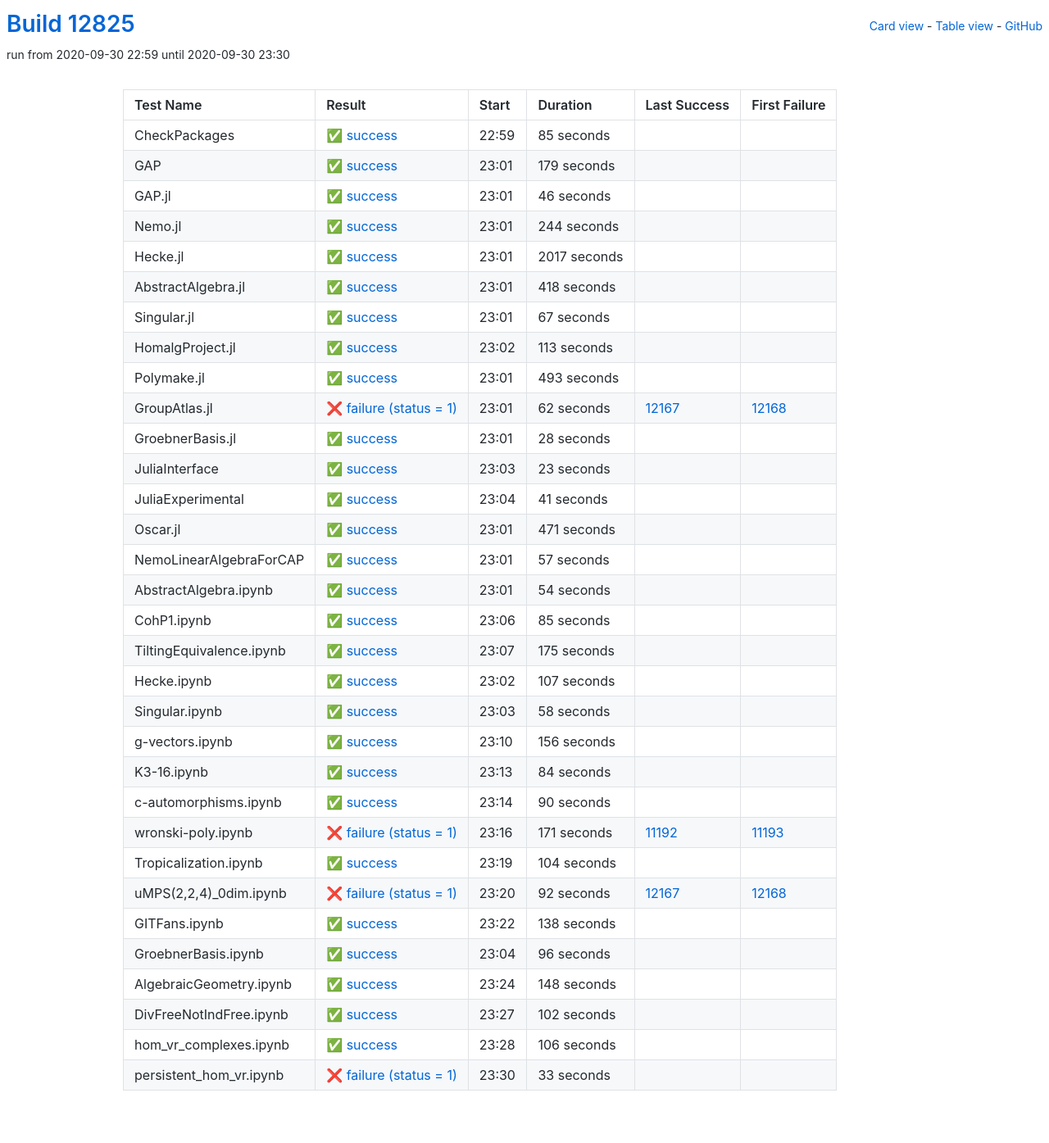
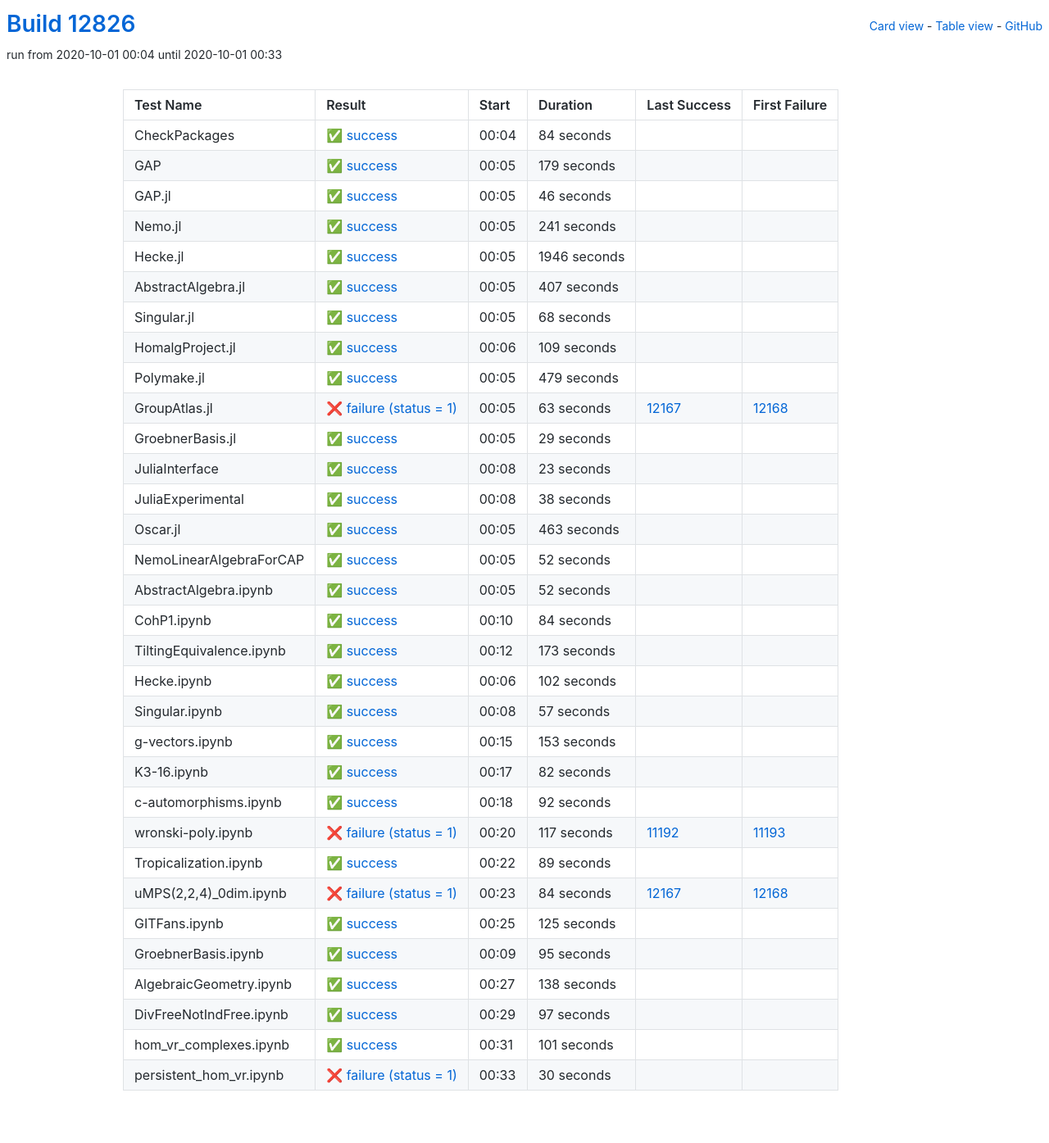
Before and after one commit to oscar-system/oscar-ci-status, a Jekyll site: the page built from table.html, in a window 1280 px wide. Shown: the whole page at 82% size. Built offline with Jekyll 4.4.1, drawn with Linux system fonts in a browser that asks for light colours.

Commit message:
Build #12826

```diff
--- a/_data/ci.yml
+++ b/_data/ci.yml
@@ -1,6 +1,6 @@
 ---
-build: 12825
-build_url: https://oscarci.mathematik.uni-kl.de/job/oscar/12825/
+build: 12826
+build_url: https://oscarci.mathematik.uni-kl.de/job/oscar/12826/
 job: oscar
 organization: oscar-system
 repo: oscar-ci-status
@@ -8,20 +8,20 @@
 tests:
 - name: CheckPackages
   id: checkpackages
-  log: https://oscarci.mathematik.uni-kl.de/job/oscar/12825/artifact/logs/build-12825/CheckPackages.log
-  start: 2020-09-30 22:59
+  log: https://oscarci.mathematik.uni-kl.de/job/oscar/12826/artifact/logs/build-12826/CheckPackages.log
+  start: 2020-10-01 00:04
   success: true
   exitcode: 0
   status: success
-  duration: 85
+  duration: 84
   last_success: false
   last_success_url:
   first_failure: false
   first_failure_url:
 - name: GAP
   id: gap
-  log: https://oscarci.mathematik.uni-kl.de/job/oscar/12825/artifact/logs/build-12825/GAP.log
-  start: 2020-09-30 23:01
+  log: https://oscarci.mathematik.uni-kl.de/job/oscar/12826/artifact/logs/build-12826/GAP.log
+  start: 2020-10-01 00:05
   success: true
   exitcode: 0
   status: success
@@ -32,8 +32,8 @@
   first_failure_url:
 - name: GAP.jl
   id: gap-jl
-  log: https://oscarci.mathematik.uni-kl.de/job/oscar/12825/artifact/logs/build-12825/GAP.jl.log
-  start: 2020-09-30 23:01
+  log: https://oscarci.mathematik.uni-kl.de/job/oscar/12826/artifact/logs/build-12826/GAP.jl.log
+  start: 2020-10-01 00:05
   success: true
   exitcode: 0
   status: success
@@ -44,104 +44,104 @@
   first_failure_url:
 - name: Nemo.jl
   id: nemo-jl
-  log: https://oscarci.mathematik.uni-kl.de/job/oscar/12825/artifact/logs/build-12825/Nemo.jl.log
-  start: 2020-09-30 23:01
+  log: https://oscarci.mathematik.uni-kl.de/job/oscar/12826/artifact/logs/build-12826/Nemo.jl.log
+  start: 2020-10-01 00:05
   success: true
   exitcode: 0
   status: success
-  duration: 244
+  duration: 241
   last_success: false
   last_success_url:
   first_failure: false
   first_failure_url:
 - name: Hecke.jl
   id: hecke-jl
-  log: https://oscarci.mathematik.uni-kl.de/job/oscar/12825/artifact/logs/build-12825/Hecke.jl.log
-  start: 2020-09-30 23:01
+  log: https://oscarci.mathematik.uni-kl.de/job/oscar/12826/artifact/logs/build-12826/Hecke.jl.log
+  start: 2020-10-01 00:05
   success: true
   exitcode: 0
   status: success
-  duration: 2017
+  duration: 1946
   last_success: false
   last_success_url:
   first_failure: false
   first_failure_url:
 - name: AbstractAlgebra.jl
   id: abstractalgebra-jl
-  log: https://oscarci.mathematik.uni-kl.de/job/oscar/12825/artifact/logs/build-12825/AbstractAlgebra.jl.log
-  start: 2020-09-30 23:01
+  log: https://oscarci.mathematik.uni-kl.de/job/oscar/12826/artifact/logs/build-12826/AbstractAlgebra.jl.log
+  start: 2020-10-01 00:05
   success: true
   exitcode: 0
   status: success
-  duration: 418
+  duration: 407
   last_success: false
   last_success_url:
   first_failure: false
   first_failure_url:
 - name: Singular.jl
   id: singular-jl
-  log: https://oscarci.mathematik.uni-kl.de/job/oscar/12825/artifact/logs/build-12825/Singular.jl.log
-  start: 2020-09-30 23:01
+  log: https://oscarci.mathematik.uni-kl.de/job/oscar/12826/artifact/logs/build-12826/Singular.jl.log
+  start: 2020-10-01 00:05
   success: true
   exitcode: 0
   status: success
-  duration: 67
+  duration: 68
   last_success: false
   last_success_url:
   first_failure: false
   first_failure_url:
 - name: HomalgProject.jl
   id: homalgproject-jl
-  log: https://oscarci.mathematik.uni-kl.de/job/oscar/12825/artifact/logs/build-12825/HomalgProject.jl.log
-  start: 2020-09-30 23:02
+  log: https://oscarci.mathematik.uni-kl.de/job/oscar/12826/artifact/logs/build-12826/HomalgProject.jl.log
+  start: 2020-10-01 00:06
   success: true
   exitcode: 0
   status: success
-  duration: 113
+  duration: 109
   last_success: false
   last_success_url:
   first_failure: false
   first_failure_url:
 - name: Polymake.jl
   id: polymake-jl
-  log: https://oscarci.mathematik.uni-kl.de/job/oscar/12825/artifact/logs/build-12825/Polymake.jl.log
-  start: 2020-09-30 23:01
+  log: https://oscarci.mathematik.uni-kl.de/job/oscar/12826/artifact/logs/build-12826/Polymake.jl.log
+  start: 2020-10-01 00:05
   success: true
   exitcode: 0
   status: success
-  duration: 493
+  duration: 479
   last_success: false
   last_success_url:
   first_failure: false
   first_failure_url:
 - name: GroupAtlas.jl
   id: groupatlas-jl
-  log: https://oscarci.mathematik.uni-kl.de/job/oscar/12825/artifact/logs/build-12825/GroupAtlas.jl.log
-  start: 2020-09-30 23:01
+  log: https://oscarci.mathematik.uni-kl.de/job/oscar/12826/artifact/logs/build-12826/GroupAtlas.jl.log
+  start: 2020-10-01 00:05
   success: false
   exitcode: 1
   status: failure
-  duration: 62
+  duration: 63
   last_success: 12167
   last_success_url: https://oscarci.mathematik.uni-kl.de/job/oscar/12167/
   first_failure: 12168
   first_failure_url: https://oscarci.mathematik.uni-kl.de/job/oscar/12168/
 - name: GroebnerBasis.jl
   id: groebnerbasis-jl
-  log: https://oscarci.mathematik.uni-kl.de/job/oscar/12825/artifact/logs/build-12825/GroebnerBasis.jl.log
-  start: 2020-09-30 23:01
+  log: https://oscarci.mathematik.uni-kl.de/job/oscar/12826/artifact/logs/build-12826/GroebnerBasis.jl.log
+  start: 2020-10-01 00:05
   success: true
   exitcode: 0
   status: success
-  duration: 28
+  duration: 29
   last_success: false
   last_success_url:
   first_failure: false
   first_failure_url:
 - name: JuliaInterface
   id: juliainterface
-  log: https://oscarci.mathematik.uni-kl.de/job/oscar/12825/artifact/logs/build-12825/JuliaInterface.log
-  start: 2020-09-30 23:03
+  log: https://oscarci.mathematik.uni-kl.de/job/oscar/12826/artifact/logs/build-12826/JuliaInterface.log
+  start: 2020-10-01 00:08
   success: true
   exitcode: 0
   status: success
@@ -152,32 +152,92 @@
   first_failure_url:
 - name: JuliaExperimental
   id: juliaexperimental
-  log: https://oscarci.mathematik.uni-kl.de/job/oscar/12825/artifact/logs/build-12825/JuliaExperimental.log
-  start: 2020-09-30 23:04
+  log: https://oscarci.mathematik.uni-kl.de/job/oscar/12826/artifact/logs/build-12826/JuliaExperimental.log
+  start: 2020-10-01 00:08
   success: true
   exitcode: 0
   status: success
-  duration: 41
+  duration: 38
   last_success: false
   last_success_url:
   first_failure: false
   first_failure_url:
 - name: Oscar.jl
   id: oscar-jl
-  log: https://oscarci.mathematik.uni-kl.de/job/oscar/12825/artifact/logs/build-12825/Oscar.jl.log
-  start: 2020-09-30 23:01
+  log: https://oscarci.mathematik.uni-kl.de/job/oscar/12826/artifact/logs/build-12826/Oscar.jl.log
+  start: 2020-10-01 00:05
   success: true
   exitcode: 0
   status: success
-  duration: 471
+  duration: 463
   last_success: false
   last_success_url:
   first_failure: false
   first_failure_url:
 - name: NemoLinearAlgebraForCAP
   id: nemolinearalgebraforcap
-  log: https://oscarci.mathematik.uni-kl.de/job/oscar/12825/artifact/logs/build-12825/NemoLinearAlgebraForCAP.log
-  start: 2020-09-30 23:01
+  log: https://oscarci.mathematik.uni-kl.de/job/oscar/12826/artifact/logs/build-12826/NemoLinearAlgebraForCAP.log
+  start: 2020-10-01 00:05
+  success: true
+  exitcode: 0
+  status: success
+  duration: 52
+  last_success: false
+  last_success_url:
+  first_failure: false
+  first_failure_url:
+- name: AbstractAlgebra.ipynb
+  id: abstractalgebra-ipynb
+  log: https://oscarci.mathematik.uni-kl.de/job/oscar/12826/artifact/logs/build-12826/AbstractAlgebra.ipynb.log
+  start: 2020-10-01 00:05
+  success: true
+  exitcode: 0
+  status: success
+  duration: 52
+  last_success: false
+  last_success_url:
+  first_failure: false
+  first_failure_url:
+- name: CohP1.ipynb
+  id: cohp1-ipynb
+  log: https://oscarci.mathematik.uni-kl.de/job/oscar/12826/artifact/logs/build-12826/CohP1.ipynb.log
+  start: 2020-10-01 00:10
+  success: true
+  exitcode: 0
+  status: success
+  duration: 84
+  last_success: false
+  last_success_url:
+  first_failure: false
+  first_failure_url:
+- name: TiltingEquivalence.ipynb
+  id: tiltingequivalence-ipynb
+  log: https://oscarci.mathematik.uni-kl.de/job/oscar/12826/artifact/logs/build-12826/TiltingEquivalence.ipynb.log
+  start: 2020-10-01 00:12
+  success: true
+  exitcode: 0
+  status: success
+  duration: 173
+  last_success: false
+  last_success_url:
+  first_failure: false
+  first_failure_url:
+- name: Hecke.ipynb
+  id: hecke-ipynb
+  log: https://oscarci.mathematik.uni-kl.de/job/oscar/12826/artifact/logs/build-12826/Hecke.ipynb.log
+  start: 2020-10-01 00:06
+  success: true
+  exitcode: 0
+  status: success
+  duration: 102
+  last_success: false
+  last_success_url:
+  first_failure: false
+  first_failure_url:
+- name: Singular.ipynb
+  id: singular-ipynb
+  log: https://oscarci.mathematik.uni-kl.de/job/oscar/12826/artifact/logs/build-12826/Singular.ipynb.log
+  start: 2020-10-01 00:08
   success: true
   exitcode: 0
   status: success
@@ -186,142 +246,106 @@
   last_success_url:
   first_failure: false
   first_failure_url:
-- name: AbstractAlgebra.ipynb
-  id: abstractalgebra-ipynb
-  log: https://oscarci.mathematik.uni-kl.de/job/oscar/12825/artifact/logs/build-12825/AbstractAlgebra.ipynb.log
-  start: 2020-09-30 23:01
+- name: g-vectors.ipynb
+  id: g-vectors-ipynb
+  log: https://oscarci.mathematik.uni-kl.de/job/oscar/12826/artifact/logs/build-12826/g-vectors.ipynb.log
+  start: 2020-10-01 00:15
   success: true
   exitcode: 0
   status: success
-  duration: 54
-  last_success: false
-  last_success_url:
-  first_failure: false
-  first_failure_url:
-- name: CohP1.ipynb
-  id: cohp1-ipynb
-  log: https://oscarci.mathematik.uni-kl.de/job/oscar/12825/artifact/logs/build-12825/CohP1.ipynb.log
-  start: 2020-09-30 23:06
-  success: true
-  exitcode: 0
-  status: success
-  duration: 85
-  last_success: false
-  last_success_url:
-  first_failure: false
-  first_failure_url:
-- name: TiltingEquivalence.ipynb
-  id: tiltingequivalence-ipynb
-  log: https://oscarci.mathematik.uni-kl.de/job/oscar/12825/artifact/logs/build-12825/TiltingEquivalence.ipynb.log
-  start: 2020-09-30 23:07
-  success: true
-  exitcode: 0
-  status: success
-  duration: 175
-  last_success: false
-  last_success_url:
-  first_failure: false
-  first_failure_url:
-- name: Hecke.ipynb
-  id: hecke-ipynb
-  log: https://oscarci.mathematik.uni-kl.de/job/oscar/12825/artifact/logs/build-12825/Hecke.ipynb.log
-  start: 2020-09-30 23:02
-  success: true
-  exitcode: 0
-  status: success
-  duration: 107
-  last_success: false
-  last_success_url:
-  first_failure: false
-  first_failure_url:
-- name: Singular.ipynb
-  id: singular-ipynb
-  log: https://oscarci.mathematik.uni-kl.de/job/oscar/12825/artifact/logs/build-12825/Singular.ipynb.log
-  start: 2020-09-30 23:03
-  success: true
-  exitcode: 0
-  status: success
-  duration: 58
-  last_success: false
-  last_success_url:
-  first_failure: false
-  first_failure_url:
-- name: g-vectors.ipynb
-  id: g-vectors-ipynb
-  log: https://oscarci.mathematik.uni-kl.de/job/oscar/12825/artifact/logs/build-12825/g-vectors.ipynb.log
-  start: 2020-09-30 23:10
-  success: true
-  exitcode: 0
-  status: success
-  duration: 156
+  duration: 153
   last_success: false
   last_success_url:
   first_failure: false
   first_failure_url:
 - name: K3-16.ipynb
   id: k3-16-ipynb
-  log: https://oscarci.mathematik.uni-kl.de/job/oscar/12825/artifact/logs/build-12825/K3-16.ipynb.log
-  start: 2020-09-30 23:13
+  log: https://oscarci.mathematik.uni-kl.de/job/oscar/12826/artifact/logs/build-12826/K3-16.ipynb.log
+  start: 2020-10-01 00:17
   success: true
   exitcode: 0
   status: success
-  duration: 84
+  duration: 82
   last_success: false
   last_success_url:
   first_failure: false
   first_failure_url:
 - name: c-automorphisms.ipynb
   id: c-automorphisms-ipynb
-  log: https://oscarci.mathematik.uni-kl.de/job/oscar/12825/artifact/logs/build-12825/c-automorphisms.ipynb.log
-  start: 2020-09-30 23:14
+  log: https://oscarci.mathematik.uni-kl.de/job/oscar/12826/artifact/logs/build-12826/c-automorphisms.ipynb.log
+  start: 2020-10-01 00:18
   success: true
   exitcode: 0
   status: success
-  duration: 90
+  duration: 92
   last_success: false
   last_success_url:
   first_failure: false
   first_failure_url:
 - name: wronski-poly.ipynb
   id: wronski-poly-ipynb
-  log: https://oscarci.mathematik.uni-kl.de/job/oscar/12825/artifact/logs/build-12825/wronski-poly.ipynb.log
-  start: 2020-09-30 23:16
+  log: https://oscarci.mathematik.uni-kl.de/job/oscar/12826/artifact/logs/build-12826/wronski-poly.ipynb.log
+  start: 2020-10-01 00:20
   success: false
   exitcode: 1
   status: failure
-  duration: 171
+  duration: 117
   last_success: 11192
   last_success_url: https://oscarci.mathematik.uni-kl.de/job/oscar/11192/
   first_failure: 11193
   first_failure_url: https://oscarci.mathematik.uni-kl.de/job/oscar/11193/
 - name: Tropicalization.ipynb
   id: tropicalization-ipynb
-  log: https://oscarci.mathematik.uni-kl.de/job/oscar/12825/artifact/logs/build-12825/Tropicalization.ipynb.log
-  start: 2020-09-30 23:19
+  log: https://oscarci.mathematik.uni-kl.de/job/oscar/12826/artifact/logs/build-12826/Tropicalization.ipynb.log
+  start: 2020-10-01 00:22
   success: true
   exitcode: 0
   status: success
-  duration: 104
+  duration: 89
   last_success: false
   last_success_url:
   first_failure: false
   first_failure_url:
 - name: uMPS(2,2,4)_0dim.ipynb
   id: umps-2-2-4-0dim-ipynb
-  log: https://oscarci.mathematik.uni-kl.de/job/oscar/12825/artifact/logs/build-12825/uMPS-2-2-4-_0dim.ipynb.log
-  start: 2020-09-30 23:20
+  log: https://oscarci.mathematik.uni-kl.de/job/oscar/12826/artifact/logs/build-12826/uMPS-2-2-4-_0dim.ipynb.log
+  start: 2020-10-01 00:23
   success: false
   exitcode: 1
   status: failure
-  duration: 92
+  duration: 84
   last_success: 12167
   last_success_url: https://oscarci.mathematik.uni-kl.de/job/oscar/12167/
   first_failure: 12168
   first_failure_url: https://oscarci.mathematik.uni-kl.de/job/oscar/12168/
 - name: GITFans.ipynb
   id: gitfans-ipynb
-  log: https://oscarci.mathematik.uni-kl.de/job/oscar/12825/artifact/logs/build-12825/GITFans.ipynb.log
-  start: 2020-09-30 23:22
+  log: https://oscarci.mathematik.uni-kl.de/job/oscar/12826/artifact/logs/build-12826/GITFans.ipynb.log
+  start: 2020-10-01 00:25
+  success: true
+  exitcode: 0
+  status: success
+  duration: 125
+  last_success: false
+  last_success_url:
+  first_failure: false
+  first_failure_url:
+- name: GroebnerBasis.ipynb
+  id: groebnerbasis-ipynb
+  log: https://oscarci.mathematik.uni-kl.de/job/oscar/12826/artifact/logs/build-12826/GroebnerBasis.ipynb.log
+  start: 2020-10-01 00:09
+  success: true
+  exitcode: 0
+  status: success
+  duration: 95
+  last_success: false
+  last_success_url:
+  first_failure: false
+  first_failure_url:
+- name: AlgebraicGeometry.ipynb
+  id: algebraicgeometry-ipynb
+  log: https://oscarci.mathematik.uni-kl.de/job/oscar/12826/artifact/logs/build-12826/AlgebraicGeometry.ipynb.log
+  start: 2020-10-01 00:27
   success: true
   exitcode: 0
   status: success
@@ -330,62 +354,38 @@
   last_success_url:
   first_failure: false
   first_failure_url:
-- name: GroebnerBasis.ipynb
-  id: groebnerbasis-ipynb
-  log: https://oscarci.mathematik.uni-kl.de/job/oscar/12825/artifact/logs/build-12825/GroebnerBasis.ipynb.log
-  start: 2020-09-30 23:04
+- name: DivFreeNotIndFree.ipynb
+  id: divfreenotindfree-ipynb
+  log: https://oscarci.mathematik.uni-kl.de/job/oscar/12826/artifact/logs/build-12826/DivFreeNotIndFree.ipynb.log
+  start: 2020-10-01 00:29
   success: true
   exitcode: 0
   status: success
-  duration: 96
-  last_success: false
-  last_success_url:
-  first_failure: false
-  first_failure_url:
-- name: AlgebraicGeometry.ipynb
-  id: algebraicgeometry-ipynb
-  log: https://oscarci.mathematik.uni-kl.de/job/oscar/12825/artifact/logs/build-12825/AlgebraicGeometry.ipynb.log
-  start: 2020-09-30 23:24
-  success: true
-  exitcode: 0
-  status: success
-  duration: 148
-  last_success: false
-  last_success_url:
-  first_failure: false
-  first_failure_url:
-- name: DivFreeNotIndFree.ipynb
-  id: divfreenotindfree-ipynb
-  log: https://oscarci.mathematik.uni-kl.de/job/oscar/12825/artifact/logs/build-12825/DivFreeNotIndFree.ipynb.log
-  start: 2020-09-30 23:27
-  success: true
-  exitcode: 0
-  status: success
-  duration: 102
+  duration: 97
   last_success: false
   last_success_url:
   first_failure: false
   first_failure_url:
 - name: hom_vr_complexes.ipynb
   id: hom-vr-complexes-ipynb
-  log: https://oscarci.mathematik.uni-kl.de/job/oscar/12825/artifact/logs/build-12825/hom_vr_complexes.ipynb.log
-  start: 2020-09-30 23:28
+  log: https://oscarci.mathematik.uni-kl.de/job/oscar/12826/artifact/logs/build-12826/hom_vr_complexes.ipynb.log
+  start: 2020-10-01 00:31
   success: true
   exitcode: 0
   status: success
-  duration: 106
+  duration: 101
   last_success: false
   last_success_url:
   first_failure: false
   first_failure_url:
 - name: persistent_hom_vr.ipynb
   id: persistent-hom-vr-ipynb
-  log: https://oscarci.mathematik.uni-kl.de/job/oscar/12825/artifact/logs/build-12825/persistent_hom_vr.ipynb.log
-  start: 2020-09-30 23:30
+  log: https://oscarci.mathematik.uni-kl.de/job/oscar/12826/artifact/logs/build-12826/persistent_hom_vr.ipynb.log
+  start: 2020-10-01 00:33
   success: false
   exitcode: 1
   status: failure
-  duration: 33
+  duration: 30
   last_success: false
   last_success_url:
   first_failure: false
```
Also changed, not shown: README.md.
